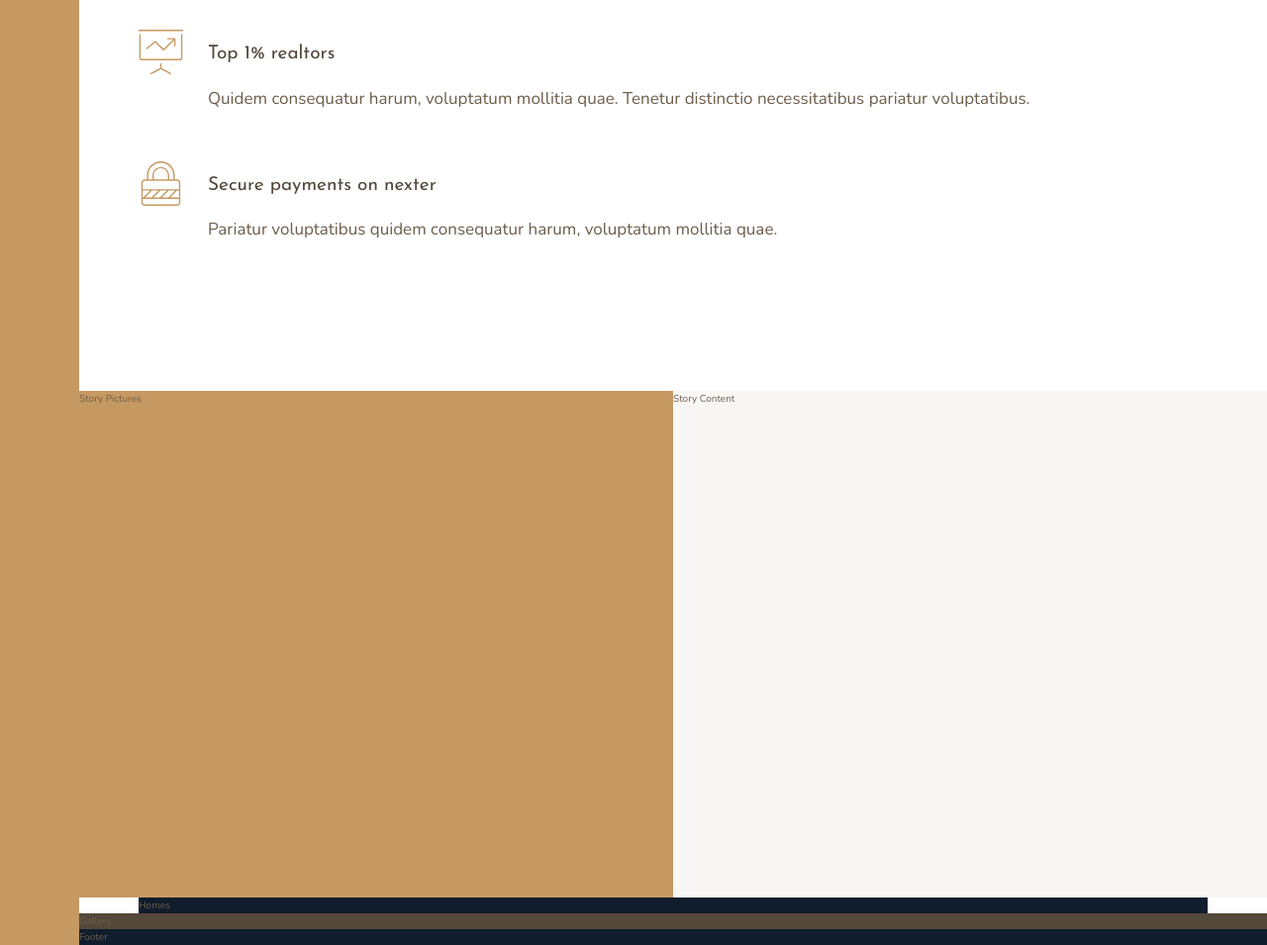
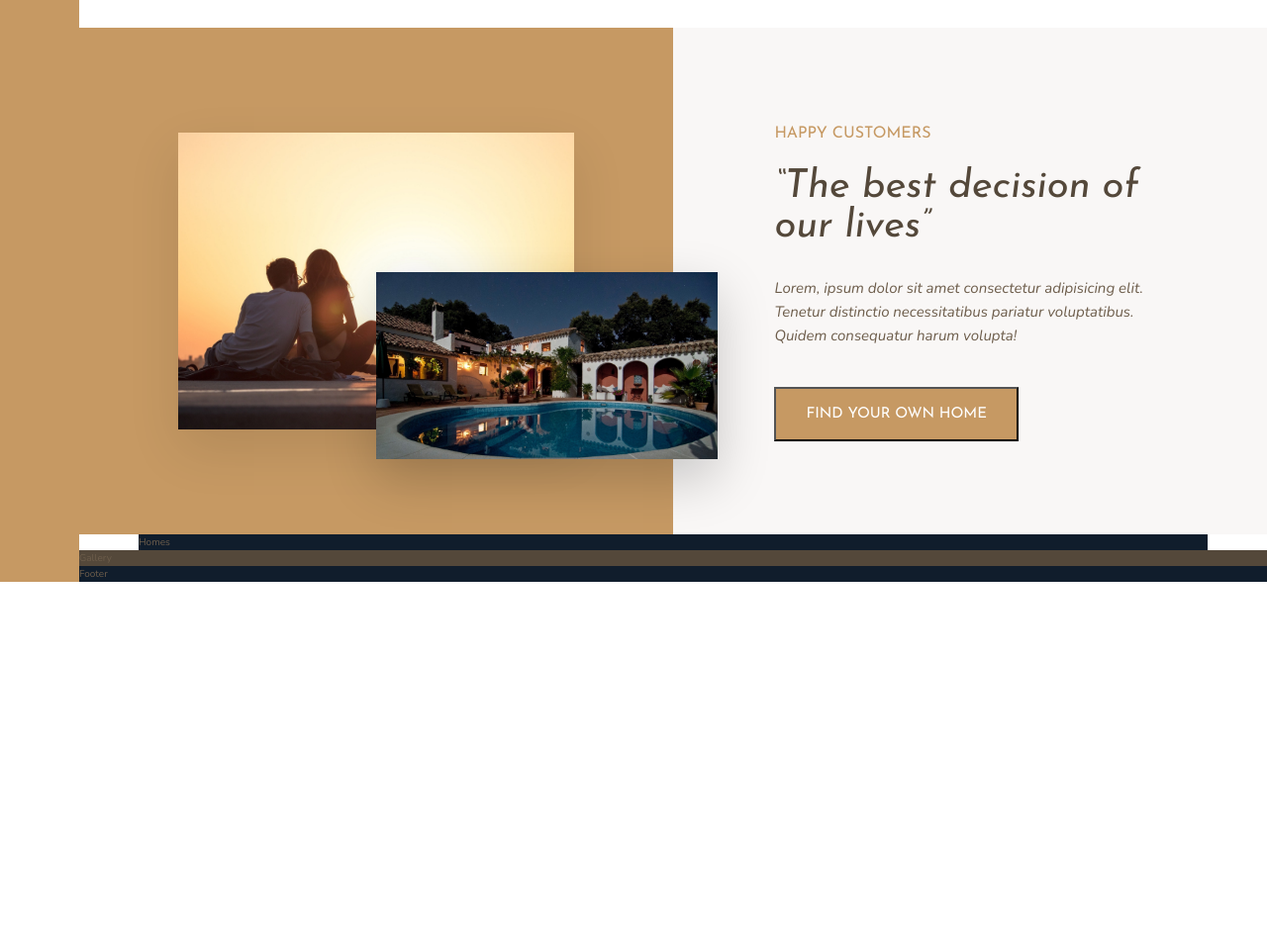
Before and after one commit to ChrisWrenDev/Nexter, a website: page index.html in a window 1280 px wide. Shown: the part 1280-2235 px from the top of the page at 99% size. After the commit the page ends 1868 px from the top, so only its background shows below. Drawn offline with nearby package versions, Linux system fonts and the light colour scheme.

Commit message:
Testimonial Section

```diff
--- a/index.html
+++ b/index.html
@@ -71,8 +71,17 @@
             <p class="feature__text">Pariatur voluptatibus quidem consequatur harum, voluptatum mollitia quae.</p>
         </div>
     </section>
-    <div class="story__pictures">Story Pictures</div>
-    <div class="story__content">Story Content</div>
+    <div class="story__pictures">
+        <img src="img/story-1.jpeg" alt="Couple with new house" class="story__img--1">
+        <img src="img/story-2.jpeg" alt="New house" class="story__img--2">
+    </div>
+    <div class="story__content">
+        <h3 class="heading-3 margin-bottom-small">Happy Customers</h3>
+        <h2 class="heading-2 heading-2--dark margin-bottom-medium">&ldquo;The best decision of our lives&rdquo;</h2>
+        <p class="story__text">Lorem, ipsum dolor sit amet consectetur adipisicing elit. Tenetur distinctio
+            necessitatibus pariatur voluptatibus. Quidem consequatur harum volupta!</p>
+        <button class="btn">Find your own home</button>
+    </div>
     <section class="homes">Homes</section>
     <section class="gallery">Gallery</section>
     <footer class="footer">Footer</footer>
--- /dev/null
+++ b/sass/_button.scss
@@ -0,0 +1,15 @@
+.btn {
+  background-color: $color-primary;
+  color: #fff;
+  border-radius: 0;
+  font-family: $font-display;
+  font-size: 1.5rem;
+  text-transform: uppercase;
+  padding: 1.8rem 3rem;
+  cursor: pointer;
+  transition: all 0.2s;
+
+  &:hover {
+    background-color: $color-primary-dark;
+  }
+}
--- a/sass/_features.scss
+++ b/sass/_features.scss
@@ -4,7 +4,7 @@
   margin: 15rem 0;
 
   display: grid;
-  grid-template-columns: repeat(autofit, minmax(25rem, 1f));
+  grid-template-columns: repeat(auto-fit, minmax(25rem, 1fr));
   grid-gap: 6rem;
   align-items: start;
 }
--- a/sass/_story.scss
+++ b/sass/_story.scss
@@ -2,9 +2,44 @@
   &__pictures {
     background-color: $color-primary;
     grid-column: full-start / col-end 4;
+    background-image: linear-gradient(
+        rgba($color-primary, 0.5),
+        rgba($color-primary, 0.5)
+      )
+      url(.../img/back.jpg);
+
+    display: grid;
+    grid-template-rows: repeat(6, 1fr);
+    grid-template-columns: repeat(6, 1fr);
+    align-items: center;
+  }
+
+  &__img--1 {
+    width: 100%;
+    grid-row: 2 / 6;
+    grid-column: 2 / 6;
+    box-shadow: 0 2rem 5rem rgba(#000, 0.1);
+  }
+  &__img--2 {
+    width: 115%;
+    grid-row: 4 / 6;
+    grid-column: 4 / 7;
+    z-index: 20;
+    box-shadow: 0 2rem 5rem rgba(#000, 0.2);
   }
   &__content {
     background-color: $color-grey-light-1;
     grid-column: col-start 5 / full-end;
+
+    padding: 6rem 8vw;
+    display: flex;
+    flex-direction: column;
+    justify-content: center;
+    align-items: flex-start; //prevent stretch default
+  }
+  &__text {
+    font-size: 1.5rem;
+    font-style: italic;
+    margin-bottom: 4rem;
   }
 }
--- a/sass/_typography.scss
+++ b/sass/_typography.scss
@@ -8,9 +8,21 @@
 }
 .heading-2 {
   @extend %heading;
+  font-size: 4rem;
+  font-style: italic;
+  line-height: 1;
+  &--light {
+    color: $color-grey-light-1;
+  }
+  &--dark {
+    color: $color-grey-dark-1;
+  }
 }
 .heading-3 {
   @extend %heading;
+  font-size: 1.6rem;
+  color: $color-primary;
+  text-transform: uppercase;
 }
 .heading-4 {
   @extend %heading;
--- /dev/null
+++ b/sass/_utilities.scss
@@ -0,0 +1,12 @@
+.margin-bottom-small {
+  margin-bottom: 2rem;
+}
+.margin-bottom-medium {
+  margin-bottom: 3rem;
+}
+.margin-bottom-large {
+  margin-bottom: 4rem;
+}
+.margin-bottom-huge {
+  margin-bottom: 8rem;
+}
--- a/sass/main.scss
+++ b/sass/main.scss
@@ -1,5 +1,6 @@
 @import "base";
 @import "typography";
+@import "button";
 
 @import "sidebar";
 @import "header";
@@ -9,3 +10,4 @@
 @import "homes";
 @import "gallery";
 @import "footer";
+@import "utilities";
```
Also changed, not shown: css/style.css.
